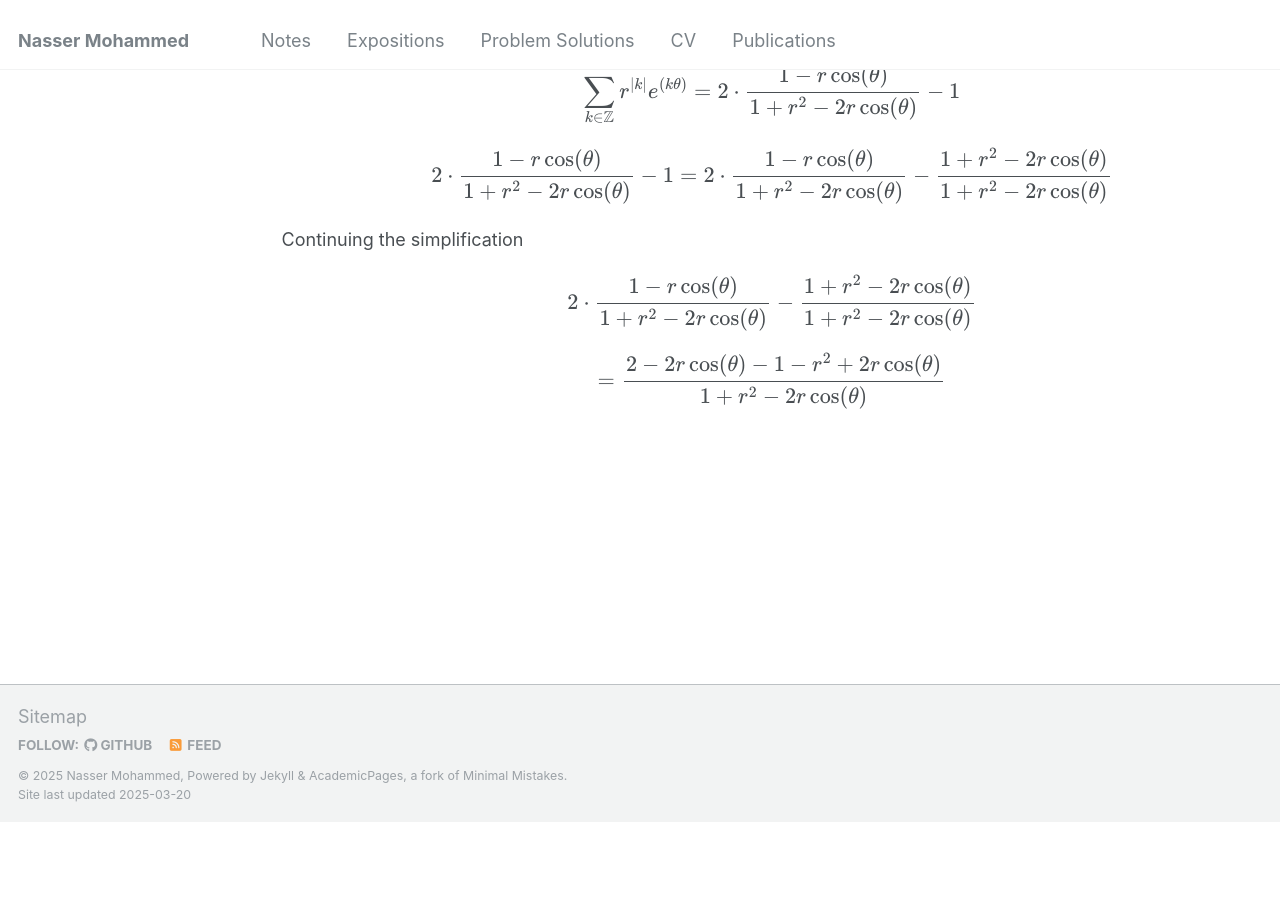
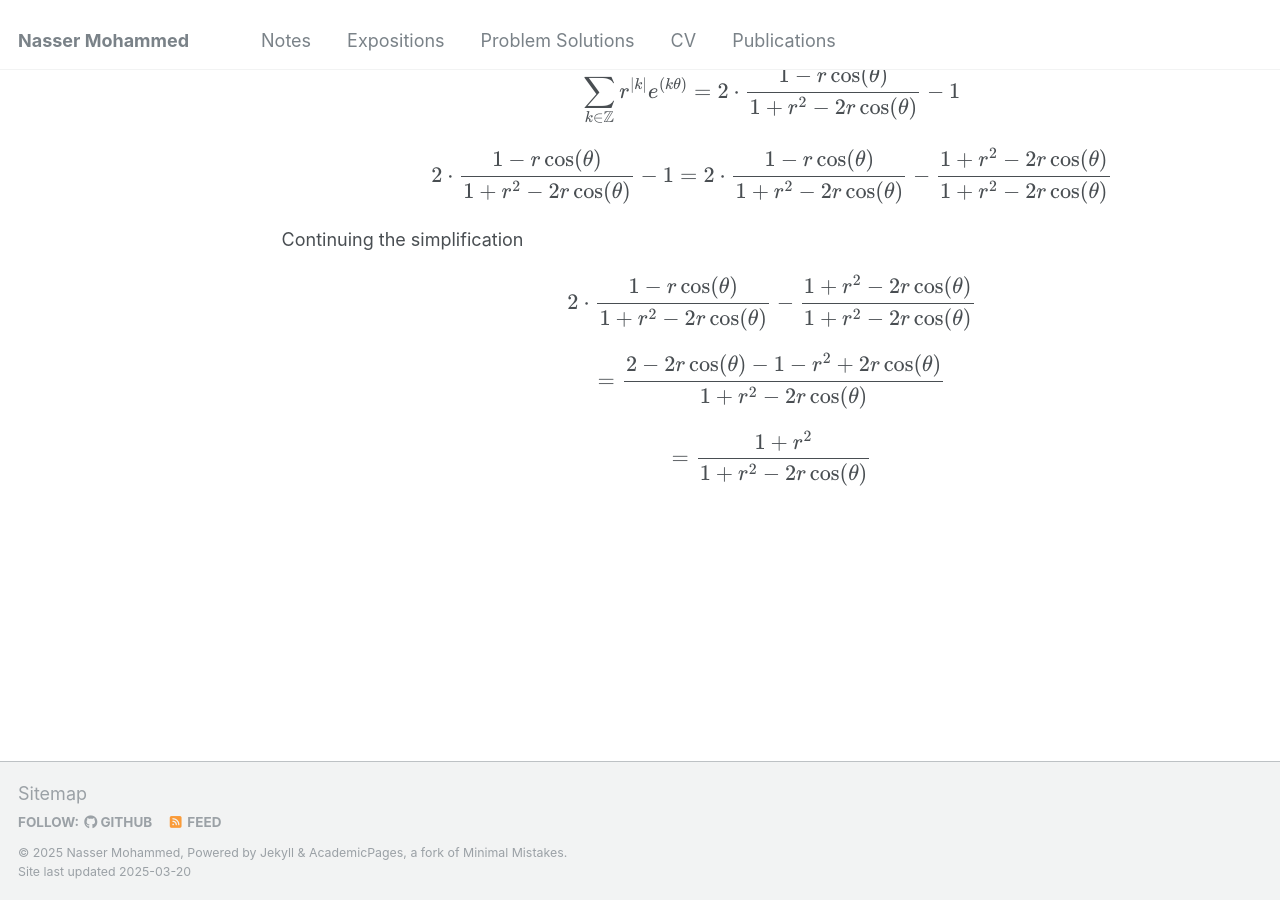
Before and after one commit to Nasser-Mohammed/Nasser-Mohammed.github.io, a Jekyll site: the page built from _pages/notes/Fourier-Analysis/poisson-kernel.md, in a window 1280 px wide and 900 px high, scrolled down 5111 px. Built offline with Jekyll 4.4.1, drawn with Linux system fonts in a browser that asks for light colours; before the commit the page ends 5933 px from its top, so only the background shows below that.

Commit message:
Update poisson-kernel.md

```diff
--- a/_pages/notes/Fourier-Analysis/poisson-kernel.md
+++ b/_pages/notes/Fourier-Analysis/poisson-kernel.md
@@ -89,3 +89,4 @@ Subtracting 1 gives,
 Continuing the simplification
 \\[2\cdot\frac{1-r\cos(\theta)}{1+r^2-2r\cos(\theta)} - \frac{1+r^2-2r\cos(\theta)}{1+r^2-2r\cos(\theta)}\\]
 \\[ =\frac{2-2r\cos(\theta) - 1 -r^2 + 2r\cos(\theta)}{1+r^2-2r\cos(\theta)}\\]
+\\[=\frac{1+r^2}{1+r^2-2r\cos(\theta)}\\]
```
